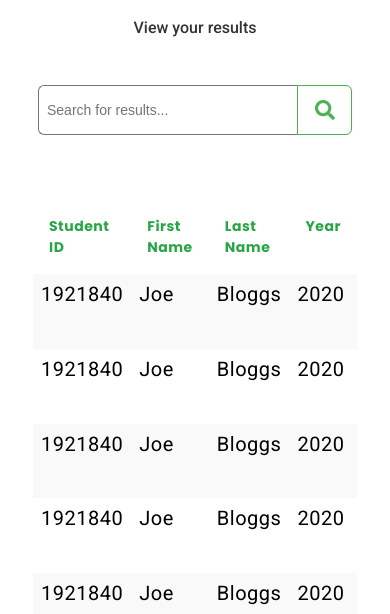
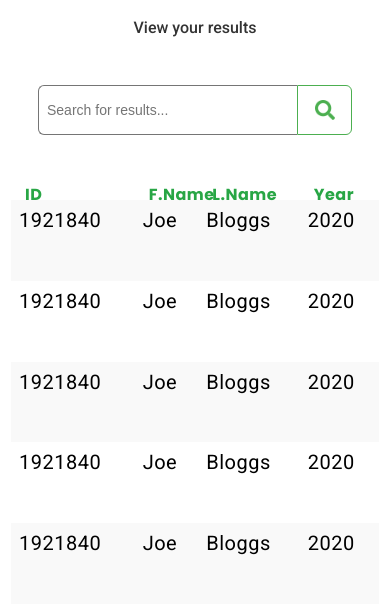
Before and after one commit to NoroffFEU/edu-gate-mar25-ft, a website with bundled scripts: page index.html in a window 390 px wide. Shown: the part 225-839 px from the top of the page. Built offline with nearby package versions, Linux system fonts and the light colour scheme; a web font is replaced by a local one.

Commit message:
I have been working on the student page, on the mobile precisely, trying to fix all details

```diff
--- a/css/student-results.css
+++ b/css/student-results.css
@@ -236,24 +236,59 @@ td {
 }
 
 @media (max-width: 767px) {
+   th {
+     font-size: 0;
+  position: relative;
+  color: #28a645;
 
-  th {
-    position: relative;
-    font-size: 18px;
-    color: #28a645;
 }
 
 th::after {
+  font-size: 16px;    /* visible text */
   content: attr(data-short); /* Show short text */
   color: #28a645;
   position: absolute;
   left: 0;
   top: 0;
   width: 100%;
-    text-align: left;
+  position: flex ;
+  text-align: left;  /* Optional: adjust table for mobile */
+  justify-items: space-between;
+  min-width: 80px;
+  padding: 14px 14px;
+
 }
 
-  /* Optional: adjust table for mobile */
+
+  /* Column 1: Student ID → ID */
+  th:nth-child(1)::after {
+    content: "ID";
+  }
+
+  /* Column 2: First Name → F. Name */
+  th:nth-child(2)::after {
+    content: "F.Name";
+
+  }
+
+  /* Column 3: Last Name → L. Name */
+  th:nth-child(3)::after {
+    content: "L.Name";
+  }
+
+  /* Column 4: Year → Year (already short) */
+  th:nth-child(4)::after {
+    content: "Year";
+  }
+
+.student-results-table-container
+{
+    width: 370px;
+    height: auto;
+    overflow-x: auto;
+    margin: 0 auto;
+
+}
   .student-results {
     width: 100%;
     font-size: 14px;
@@ -263,8 +298,7 @@ td {
     padding: 8px;
    }
 
-  #page-2,
-  #page-7 {
+   #page-2, #page-7 {
     display: none;
   }
 
@@ -273,16 +307,7 @@ td {
   }
 }
 
-@media (max-width: 425px) {
-  table {
-    font-size: 12px;
+.pagination  {
+    width: 30px;
+    height: 30px;
 }
-
-  th {
-    font-size: 14px;
-  }
-
-  .pagination {
-    gap: 8px; /* reduced gap */
-    width: auto; /* adjust width for smaller screens */
-  }
```
Also changed, not shown: pages/student-results.js (+4 -4 lines). Lines whose indentation alone changed are shown as unchanged.
